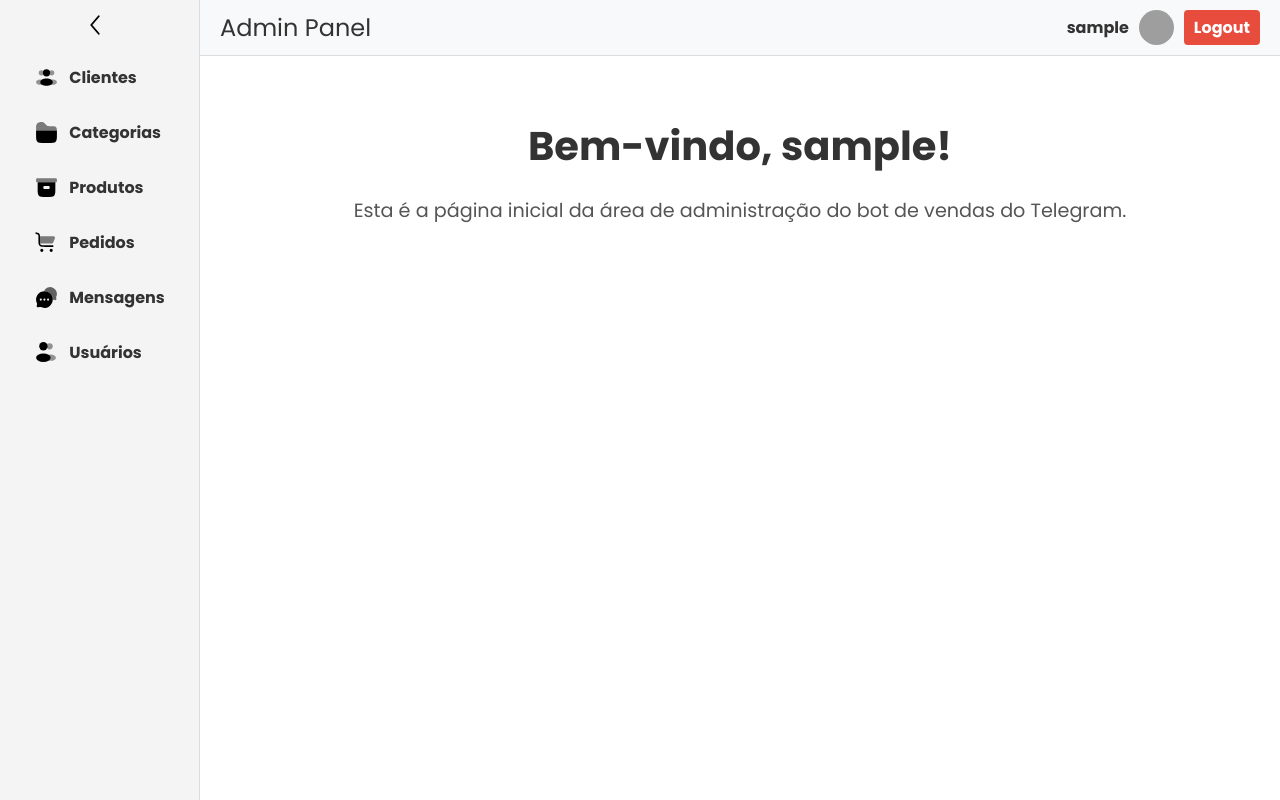
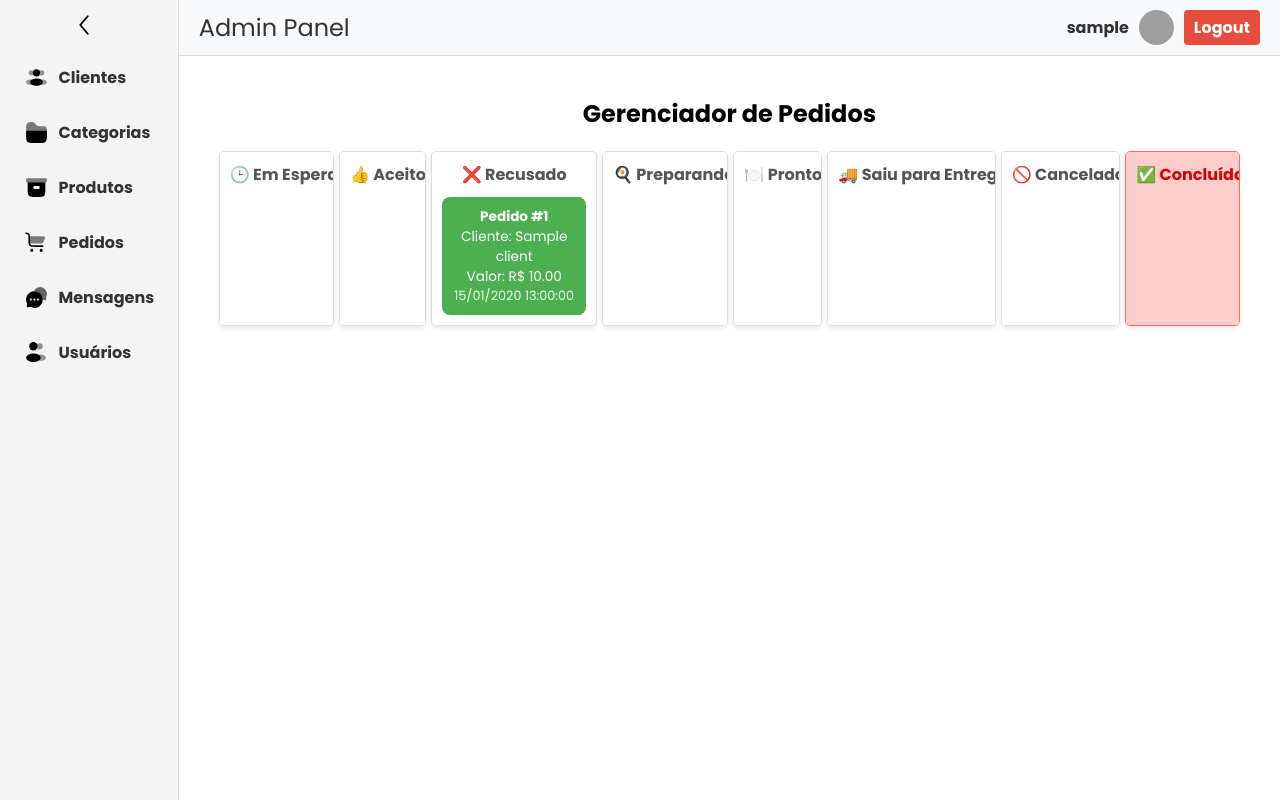
Before and after one commit to edgargavioli/telegram-chat-bot, a Flask app: page /home/ in a window 1280 px wide. Run offline with Flask 3, Linux system fonts and the light colour scheme; a user stored in the database is signed in; tables that the repository leaves empty hold one stand-in row (values such as "Sample post"); grey boxes are pictures that could not be loaded.

Commit message:
feat: kanban
Criação de um gerenciador de tarefas na home do sistema, com os status: em espera, aceito, recusado, preparando, pronto, saiu para entrega e cancelado. arrastar os pedidos de uma coluna para a outra altera rapidamente seus status no banco de dados, e também foi criada uma coluna extra: concluir pedido; se um pedido for arrastado para essa coluna, ele será excluído do banco rapidamente

```diff
--- a/api/controllers/orders_controller.py
+++ b/api/controllers/orders_controller.py
@@ -153,6 +153,27 @@ def update_order(id):
         db.session.commit()
     return redirect(url_for('pedidos.pedidos'))
 
+@order_bp.route('/orders/status/<int:id>', methods=['POST'])
+@login_required
+def update_order_status(id):
+    data = request.json
+    new_status = data.get('status')
+    if not new_status:
+        return jsonify({"error": "Status is required"}), 400
+    order = Order.query.get(id)
+    if not order:
+        return jsonify({"error": "Order not found"}), 404
+    order.status = new_status
+    if new_status == "Concluído":
+        order_items = OrderItems.query.filter_by(order_id=order.id).all()
+        for item in order_items:
+            db.session.delete(item)
+        db.session.delete(order)
+        db.session.commit()
+        return jsonify({"message": "Order completed and deleted successfully"}), 200
+    db.session.commit()
+    return jsonify({"message": "Order status updated successfully"}), 200
+
 @order_bp.route('/orders/<int:id>', methods=['DELETE'])
 @login_required
 def delete_order(id):
--- a/app/routes/home.py
+++ b/app/routes/home.py
@@ -6,7 +6,7 @@ bp = Blueprint('home', __name__, url_prefix='/home')
 @bp.route('/')
 def home():
     if login.current_user.is_authenticated:
-        return render_template('pages/home.html')
+        return render_template('pages/home/home.html')
     else:
         flash('Por favor, faça login para acessar esta página.', 'warning')
         return redirect(url_for('login.login'))
--- a/app/static/css/style.css
+++ b/app/static/css/style.css
@@ -694,3 +694,85 @@
     border-radius: 4px;
     align-self: center;
 }
+
+.kanban-container {
+    padding: 20px;
+    box-sizing: border-box;
+    width: 100%;
+    height: 100%;
+    display: flex;
+    flex-direction: column;
+    align-items: center;
+    gap: 20px;
+}
+
+.kanban-board {
+    display: flex;
+    gap: 5px;
+    width: 100%;
+    max-width: 1400px;
+}
+
+.kanban-column {
+    background-color: #ffffff;
+    border: 1px solid #ddd;
+    border-radius: 5px;
+    padding: 10px;
+    display: flex;
+    flex-direction: column;
+    flex-grow: 1;
+    max-height: 80vh;
+    overflow-y: auto;
+    box-shadow: 0px 2px 4px rgba(0, 0, 0, 0.1);
+}
+
+.kanban-column h2 {
+    font-size: 1rem;
+    margin: 0 0 10px;
+    color: #555;
+    text-align: center;
+    white-space: nowrap;
+}
+
+.kanban-items {
+    flex-grow: 1;
+    display: flex;
+    flex-direction: column;
+    gap: 10px;
+}
+
+.kanban-item {
+    background-color: #4caf50;
+    color: white;
+    padding: 10px;
+    border-radius: 8px;
+    font-size: 0.85rem;
+    cursor: grab;
+    text-align: center;
+    transition: transform 0.2s, box-shadow 0.2s;
+}
+
+.kanban-item small {
+    display: block;
+    font-size: 0.8rem;
+    color: #e6ffe6;
+}
+
+.kanban-item:hover {
+    transform: scale(1.05);
+    box-shadow: 0px 4px 8px rgba(0, 0, 0, 0.15);
+}
+
+.kanban-item:active {
+    cursor: grabbing;
+}
+
+#concluir-pedido {
+    background-color: #ffcccc;
+    border: 1px solid #ff6666;
+    color: #d70000;
+}
+
+#concluir-pedido h2 {
+    color: #d70000;
+}
--- /dev/null
+++ b/app/static/js/home/home.js
@@ -0,0 +1,182 @@
+const statuses = [
+    { id: "em-espera", title: "🕒 Em Espera" },
+    { id: "aceito", title: "👍 Aceito" },
+    { id: "recusado", title: "❌ Recusado" },
+    { id: "preparando", title: "🍳 Preparando" },
+    { id: "pronto", title: "🍽️ Pronto" },
+    { id: "saiu-para-entrega", title: "🚚 Saiu para Entrega" },
+    { id: "cancelado", title: "🚫 Cancelado" },
+    { id: "concluir-pedido", title: "✅ Concluído" },
+];
+
+function initializeKanban() {
+    const board = document.getElementById("kanban-board");
+    statuses.forEach(status => {
+        const column = document.createElement("div");
+        column.classList.add("kanban-column");
+        column.id = status.id;
+
+        column.innerHTML = `
+            <h2>${status.title}</h2>
+            <div class="kanban-items" ondrop="drop(event)" ondragover="allowDrop(event)"></div>
+        `;
+
+        board.appendChild(column);
+    });
+}
+
+const statusMap = {
+    "Espera": "em-espera",
+    "Aceito": "aceito",
+    "Recusado": "recusado",
+    "Preparando": "preparando",
+    "Pronto": "pronto",
+    "Entrega": "saiu-para-entrega",
+    "Cancelado": "cancelado",
+    "Concluído": "concluir-pedido",
+};
+
+function formatDate(dateString) {
+    const date = new Date(dateString);
+    date.setHours(date.getHours() + 3);
+    const day = String(date.getDate()).padStart(2, '0');
+    const month = String(date.getMonth() + 1).padStart(2, '0');
+    const year = date.getFullYear();
+    const hours = String(date.getHours()).padStart(2, '0');
+    const minutes = String(date.getMinutes()).padStart(2, '0');
+    const seconds = String(date.getSeconds()).padStart(2, '0');
+
+    return `${day}/${month}/${year} ${hours}:${minutes}:${seconds}`;
+}
+
+async function loadOrders() {
+    try {
+        const response = await fetch("/api/orders");
+        if (!response.ok) {
+            throw new Error("Erro ao carregar pedidos.");
+        }
+
+        const orders = await response.json();
+
+        Object.values(statusMap).forEach(columnId => {
+            const column = document.querySelector(`#${columnId} .kanban-items`);
+            if (column) {
+                column.innerHTML = "";
+            }
+        });
+
+        orders.forEach(order => {
+            const mappedStatus = statusMap[order.status];
+            if (!mappedStatus) return;
+
+            const item = document.createElement("div");
+            item.classList.add("kanban-item");
+            item.draggable = true;
+            item.id = `order-${order.id}`;
+            item.ondragstart = drag;
+
+            const formattedDate = formatDate(order.created_date);
+
+            item.innerHTML = `
+                <strong>Pedido #${order.id}</strong><br>
+                Cliente: ${order.client ? order.client.name : "Desconhecido"}<br>
+                Valor: R$ ${parseFloat(order.amount).toFixed(2)}<br>
+                <small>${formattedDate}</small>
+            `;
+
+            item.onclick = () => {
+                window.open(`/pedidos/editar/${order.id}`, '_blank');
+            };
+
+            const column = document.querySelector(`#${mappedStatus} .kanban-items`);
+            if (column) {
+                column.appendChild(item);
+            }
+        });
+    } catch (error) {
+        console.error("Erro ao carregar pedidos:", error);
+    }
+}
+
+function allowDrop(event) {
+    event.preventDefault();
+}
+
+function drag(event) {
+    event.dataTransfer.setData("text", event.target.id);
+}
+
+async function drop(event) {
+    event.preventDefault();
+    const itemId = event.dataTransfer.getData("text");
+    const targetColumn = event.target.closest(".kanban-column");
+
+    if (!targetColumn) return;
+
+    const newStatus = targetColumn.id;
+    const item = document.getElementById(itemId);
+
+    if (!item) return;
+
+    if (newStatus === "concluir-pedido") {
+        if (confirm("Tem certeza de que deseja concluir este pedido?")) {
+            item.remove();
+
+            const orderId = itemId.replace("order-", "");
+
+            try {
+                const response = await fetch(`/api/orders/status/${orderId}`, {
+                    method: "POST",
+                    headers: {
+                        "Content-Type": "application/json",
+                    },
+                    body: JSON.stringify({ status: "Concluído" }),
+                });
+
+                if (!response.ok) {
+                    const errorText = await response.text();
+                    console.error("Erro ao concluir pedido:", errorText);
+                    throw new Error("Erro ao concluir pedido");
+                }
+
+                console.log("Pedido concluído e excluído com sucesso");
+            } catch (error) {
+                console.error("Erro ao concluir pedido:", error);
+            }
+        }
+    } else {
+        targetColumn.querySelector(".kanban-items").appendChild(item);
+
+        const reverseStatusMap = Object.fromEntries(
+            Object.entries(statusMap).map(([key, value]) => [value, key])
+        );
+
+        const statusToSave = reverseStatusMap[newStatus];
+        if (!statusToSave) return;
+
+        const orderId = itemId.replace("order-", "");
+
+        try {
+            const response = await fetch(`/api/orders/status/${orderId}`, {
+                method: "POST",
+                headers: {
+                    "Content-Type": "application/json",
+                },
+                body: JSON.stringify({ status: statusToSave }),
+            });
+
+            if (!response.ok) {
+                const errorText = await response.text();
+                console.error("Erro ao atualizar status no backend:", errorText);
+                throw new Error("Erro ao atualizar status no backend.");
+            }
+        } catch (error) {
+            console.error("Erro ao atualizar status:", error);
+        }
+    }
+}
+
+window.onload = () => {
+    initializeKanban();
+    loadOrders();
+};
--- a/app/templates/pages/home.html
+++ /dev/null
@@ -1,10 +0,0 @@
-{% extends "base.html" %}
-
-{% block content %}
-    <div class="welcome-container">
-        <h1>Bem-vindo, {{ username }}!</h1>
-        <p class="welcome-message">
-            Esta é a página inicial da área de administração do bot de vendas do Telegram.
-        </p>
-    </div>
-{% endblock %}
--- /dev/null
+++ b/app/templates/pages/home/home.html
@@ -0,0 +1,11 @@
+{% extends "base.html" %}
+
+{% block content %}
+    <div class="kanban-container">
+        <h1>Gerenciador de Pedidos</h1>
+        <div class="kanban-board" id="kanban-board">
+        </div>
+    </div>
+
+    <script src="{{ url_for('static', filename='js/home/home.js') }}" defer></script>
+{% endblock %}
```
